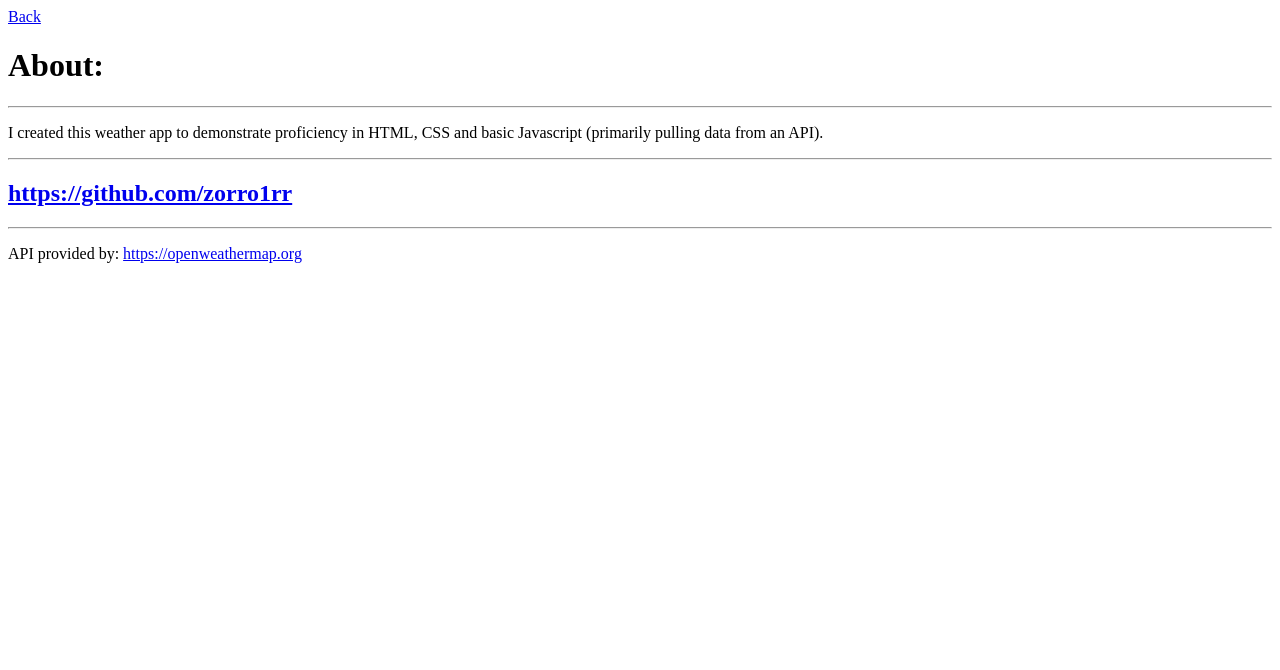
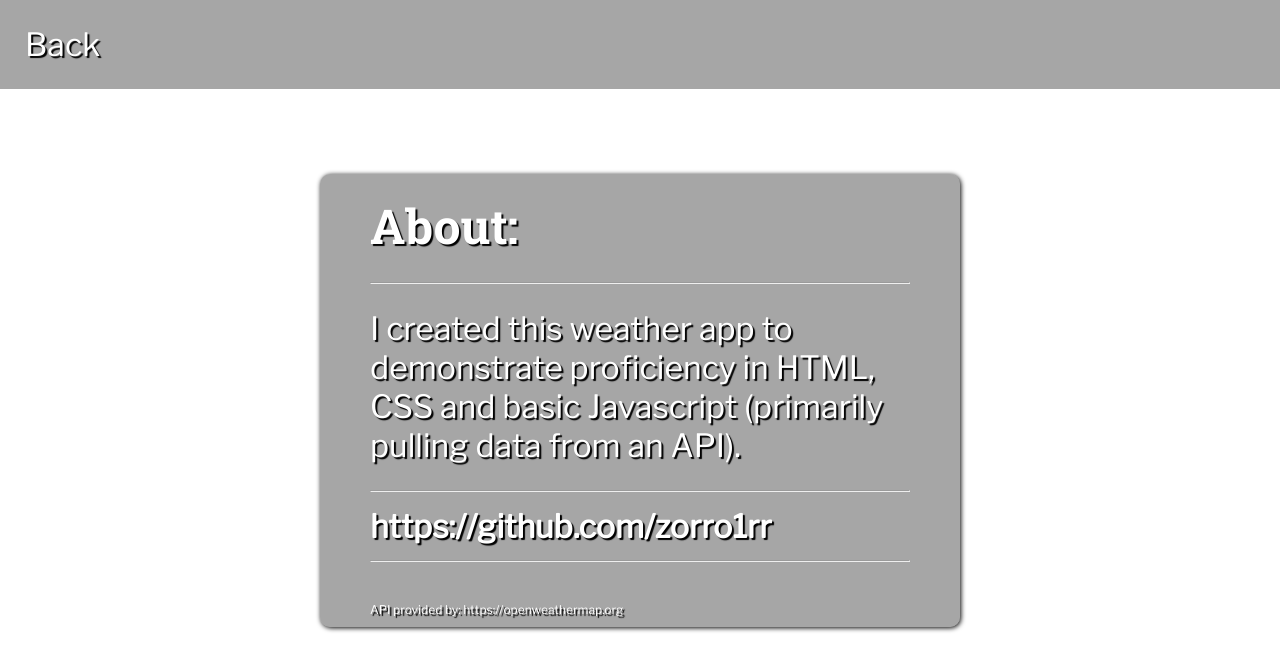
Before and after one commit to zorro1rr/Weather_App_API, a plain HTML site: page about.html in a window 1280 px wide. Drawn offline with nearby package versions, Linux system fonts and the light colour scheme; the site is published under a folder, as on GitHub Pages, so addresses that start at the root find nothing.

Commit message:
fix / css error

```diff
--- a/about.html
+++ b/about.html
@@ -4,7 +4,7 @@
     <meta charset="utf-8">
     <title>weather api current weather</title>
     <link href="https://fonts.googleapis.com/css?family=Libre+Franklin|Roboto+Slab:700&display=swap" rel="stylesheet">
-    <link rel="stylesheet" href="/about.css">
+    <link rel="stylesheet" href="about.css">
 
     <title></title>
   </head>
```
